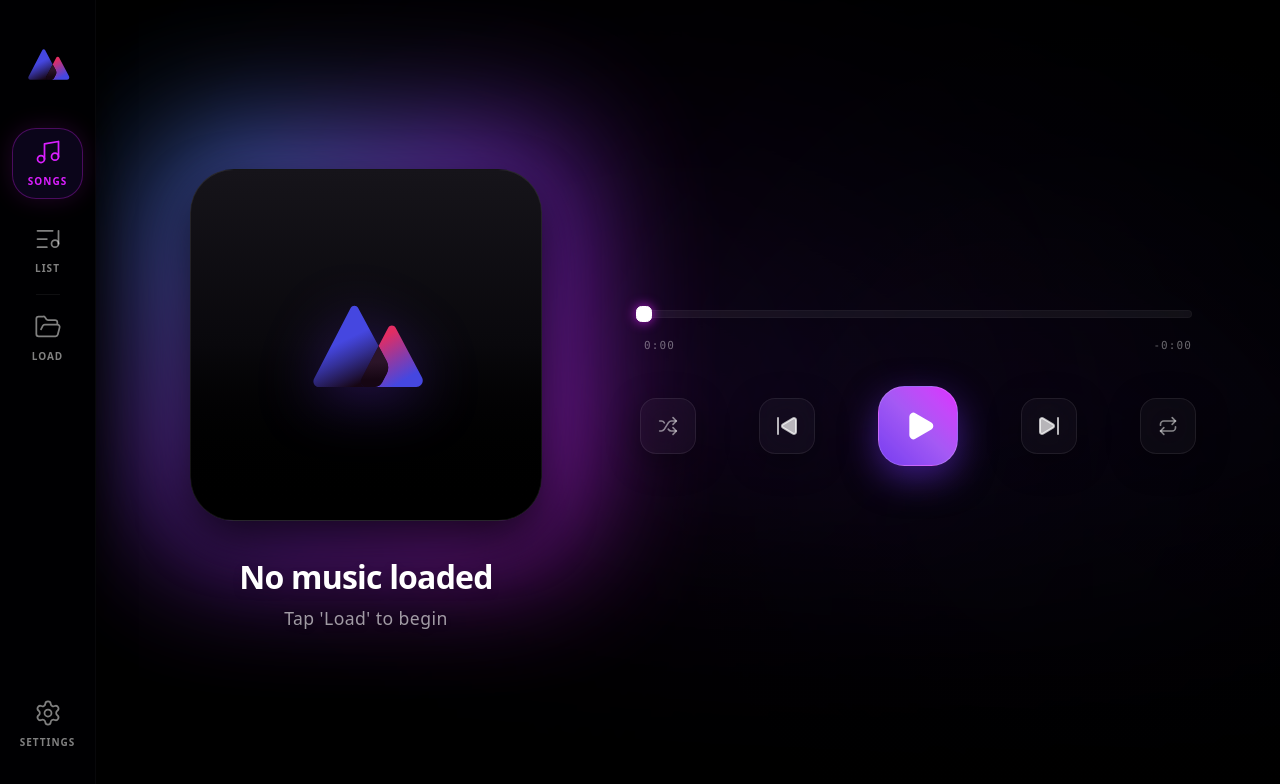
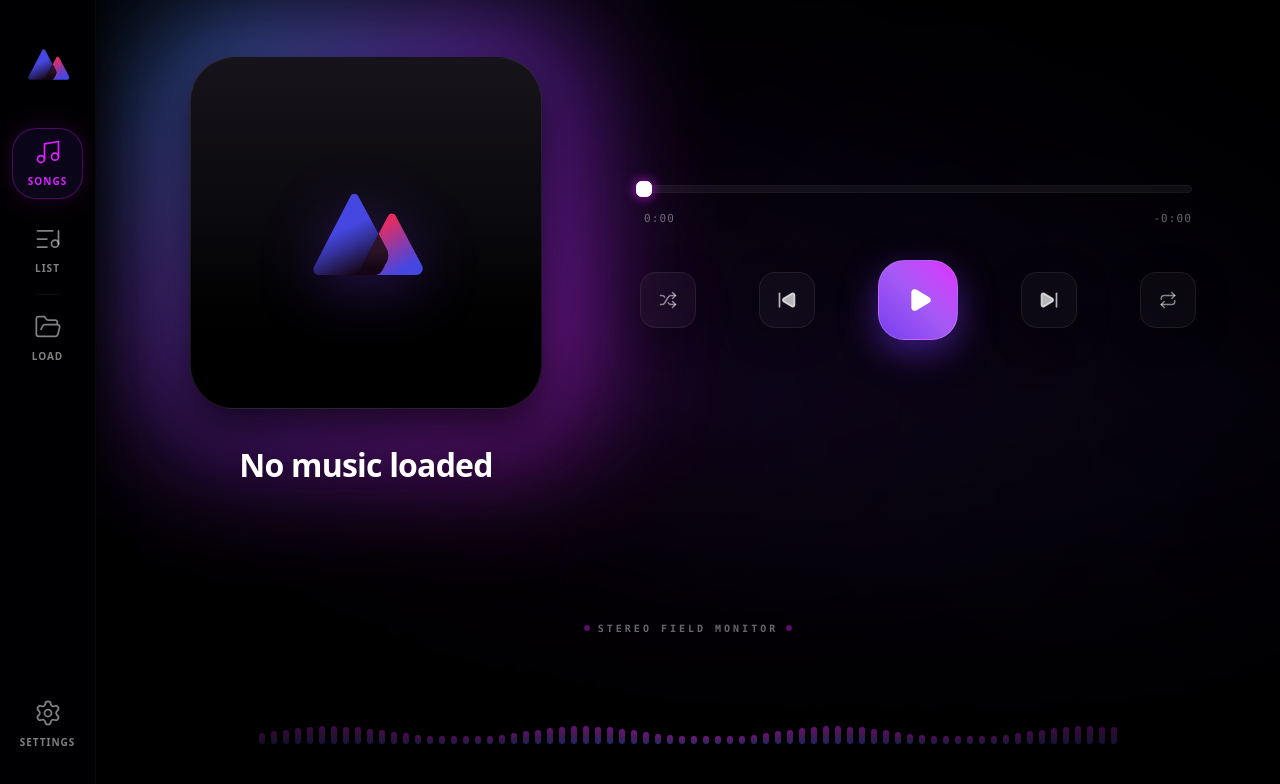
Before and after one commit to mikullovci-lab/DriveBeat, a React (Vite) app: page / in a window 1280 px wide. Shown: the top 784 px of the page. Built offline with nearby package versions, Linux system fonts and the light colour scheme.

Commit message:
Add files via upload

```diff
--- a/src/App.tsx
+++ b/src/App.tsx
@@ -5,6 +5,7 @@ import {
 } from 'lucide-react';
 // @ts-ignore
 import jsmediatags from 'jsmediatags/dist/jsmediatags.min.js';
+import { AudioWaveform } from './components/AudioWaveform';
 
 const getFallbackColors = (index: number) => {
   const colors = [
@@ -186,6 +187,53 @@ export default function App() {
     setDeferredPrompt(null);
     setShowInstallBanner(false);
   };
+
+  // Keep screen awake while music is playing using Screen Wake Lock API
+  useEffect(() => {
+    let wakeLock: any = null;
+
+    const requestWakeLock = async () => {
+      if (!('wakeLock' in navigator)) return;
+      try {
+        wakeLock = await (navigator as any).wakeLock.request('screen');
+        console.log('Screen Wake Lock acquired successfully.');
+      } catch (err: any) {
+        console.warn(`Failed to acquire Screen Wake Lock: ${err.name}, ${err.message}`);
+      }
+    };
+
+    const releaseWakeLock = async () => {
+      if (wakeLock) {
+        try {
+          await wakeLock.release();
+          wakeLock = null;
+          console.log('Screen Wake Lock released.');
+        } catch (err) {
+          console.error('Error releasing Screen Wake Lock:', err);
+        }
+      }
+    };
+
+    if (isPlaying) {
+      requestWakeLock();
+    } else {
+      releaseWakeLock();
+    }
+
+    // Handle tab visibility change (re-acquire lock if page becomes visible again)
+    const handleVisibilityChange = async () => {
+      if (document.visibilityState === 'visible' && isPlaying) {
+        await requestWakeLock();
+      }
+    };
+
+    document.addEventListener('visibilitychange', handleVisibilityChange);
+
+    return () => {
+      document.removeEventListener('visibilitychange', handleVisibilityChange);
+      releaseWakeLock();
+    };
+  }, [isPlaying]);
 
   // Save state on change
   useEffect(() => {
@@ -864,7 +912,7 @@ export default function App() {
   const currentMeta = currentTrack ? metadataCache[currentTrack.id] : null;
 
   const title = currentMeta?.title || (currentTrack ? (currentTrack.isStream ? (currentTrack.streamTitle || "Live Stream") : cleanFileName(currentTrack.file?.name || "")) : "No music loaded");
-  const artist = currentMeta?.artist || "Tap 'Load' to begin";
+  const artist = currentMeta?.artist || (currentTrack ? "Unknown Artist" : "");
 
   // Calculate upcoming tracks
   const upcomingTracks = [];
@@ -1057,45 +1105,48 @@ export default function App() {
         </div>
 
         {view === 'player' ? (
-          <div className="flex-1 flex flex-col p-4 md:p-6 pb-28 md:pb-6 overflow-y-auto no-scrollbar relative z-10 justify-center">
+          <div className="flex-1 flex flex-col p-3 md:p-6 pb-24 md:pb-6 overflow-y-auto no-scrollbar relative z-10 justify-center">
 
-            <div className="flex flex-col lg:grid lg:grid-cols-12 lg:gap-12 xl:gap-20 max-w-[28rem] lg:max-w-5xl w-full mx-auto mt-2 md:mt-4 lg:mt-0 items-center justify-center">
+            <div className="flex flex-col lg:grid lg:grid-cols-12 lg:gap-12 xl:gap-20 max-w-[28rem] lg:max-w-5xl w-full mx-auto mt-1 sm:mt-3 md:mt-4 lg:mt-0 items-center justify-center">
 
               {/* Left Column: Cover Art and Title Info */}
               <div className="lg:col-span-5 flex flex-col items-center justify-center w-full relative z-10">
-                <div className="w-[65vw] max-w-[16rem] lg:max-w-[22rem] lg:w-[22rem] aspect-square relative rounded-[2.5rem] lg:rounded-[3rem] mx-auto mb-6 lg:mb-8 group flex-shrink-0 flex items-center justify-center">
-                  <div className={`absolute inset-[-35px] rounded-[3.5rem] bg-gradient-to-br from-[#0099FF] via-[#8A2BE2] to-[#db1fff] opacity-75 blur-[65px] transition-all duration-1000 ${isPlaying ? 'scale-[1.25] opacity-90 animate-liquid-glow' : 'scale-100 blur-[45px]'}`} />
+                <div className="w-[45vw] sm:w-[50vw] max-w-[10.5rem] sm:max-w-[13.5rem] lg:w-[22rem] lg:max-w-[22rem] aspect-square relative rounded-[1.75rem] sm:rounded-[2.25rem] lg:rounded-[3rem] mx-auto mb-4 sm:mb-6 lg:mb-8 group flex-shrink-0 flex items-center justify-center">
+                  <div className={`absolute inset-[-18px] sm:inset-[-35px] rounded-[2.25rem] sm:rounded-[3.5rem] bg-gradient-to-br from-[#0099FF] via-[#8A2BE2] to-[#db1fff] opacity-75 blur-[35px] sm:blur-[65px] transition-all duration-1000 ${isPlaying ? 'scale-[1.2] sm:scale-[1.25] opacity-90 animate-liquid-glow' : 'scale-100 blur-[25px] sm:blur-[45px]'}`} />
 
                   {currentMeta?.coverUrl ? (
-                    <img src={currentMeta.coverUrl} alt="Album Art" className="w-full h-full object-cover rounded-[2.25rem] lg:rounded-[2.75rem] relative z-10 shadow-[0_20px_50px_rgba(0,0,0,0.8)] border border-white/10" />
+                    <img src={currentMeta.coverUrl} alt="Album Art" className="w-full h-full object-cover rounded-[1.5rem] sm:rounded-[2rem] lg:rounded-[2.75rem] relative z-10 shadow-[0_20px_50px_rgba(0,0,0,0.8)] border border-white/10" />
                   ) : currentIndex >= 0 ? (
-                    <div className={`w-full h-full rounded-[2.25rem] lg:rounded-[2.75rem] relative z-10 shadow-[0_20px_50px_rgba(0,0,0,0.8)] bg-gradient-to-br ${getFallbackColors(currentIndex)} flex items-center justify-center border border-white/10`}>
-                      <Music size={80} className="text-white/40" strokeWidth={1} />
+                    <div className={`w-full h-full rounded-[1.5rem] sm:rounded-[2rem] lg:rounded-[2.75rem] relative z-10 shadow-[0_20px_50px_rgba(0,0,0,0.8)] bg-gradient-to-br ${getFallbackColors(currentIndex)} flex items-center justify-center border border-white/10`}>
+                      <Music size={48} className="text-white/40 sm:hidden" strokeWidth={1} />
+                      <Music size={80} className="text-white/40 hidden sm:block" strokeWidth={1} />
                     </div>
                   ) : (
-                    <div className="w-full h-full rounded-[2.25rem] lg:rounded-[2.75rem] relative z-10 shadow-[0_20px_50px_rgba(0,0,0,0.8)] bg-gradient-to-b from-[#16141a] via-[#09080c] to-black flex flex-col items-center justify-center border border-white/[0.08] p-10 select-none">
-                      <DriveBeatLogo className="w-24 h-24 lg:w-32 lg:h-32 drop-shadow-[0_10px_30px_rgba(112,48,239,0.35)] hover:scale-105 transition-transform duration-500" />
+                    <div className="w-full h-full rounded-[1.5rem] sm:rounded-[2rem] lg:rounded-[2.75rem] relative z-10 shadow-[0_20px_50px_rgba(0,0,0,0.8)] bg-gradient-to-b from-[#16141a] via-[#09080c] to-black flex flex-col items-center justify-center border border-white/[0.08] p-6 sm:p-10 select-none">
+                      <DriveBeatLogo className="w-16 h-16 sm:w-24 sm:h-24 lg:w-32 lg:h-32 drop-shadow-[0_10px_30px_rgba(112,48,239,0.35)] hover:scale-105 transition-transform duration-500" />
                     </div>
                   )}
                 </div>
 
-                <div className="text-center mb-3 lg:mb-0 px-2 relative z-10 flex-shrink-0">
-                  <h1 className="text-[1.6rem] lg:text-[2rem] font-bold text-white mb-1 truncate tracking-tight drop-shadow-lg max-w-[17rem] lg:max-w-[22rem]">{title}</h1>
-                  <p className="text-[1rem] lg:text-[1.1rem] text-white/60 truncate tracking-wide drop-shadow-md max-w-[17rem] lg:max-w-[22rem]">{artist}</p>
+                <div className="text-center mb-1.5 sm:mb-3 lg:mb-0 px-2 relative z-10 flex-shrink-0">
+                  <h1 className="text-[1.3rem] sm:text-[1.6rem] lg:text-[2rem] font-bold text-white mb-0.5 sm:mb-1 truncate tracking-tight drop-shadow-lg max-w-[15rem] sm:max-w-[17rem] lg:max-w-[22rem]">{title}</h1>
+                  {artist && (
+                    <p className="text-[0.9rem] sm:text-[1rem] lg:text-[1.1rem] text-white/60 truncate tracking-wide drop-shadow-md max-w-[15rem] sm:max-w-[17rem] lg:max-w-[22rem]">{artist}</p>
+                  )}
                 </div>
               </div>
 
               {/* Right Column: Controls & Queue */}
-              <div className="lg:col-span-7 flex flex-col justify-center w-full relative z-10 mt-4 lg:mt-0">
+              <div className="lg:col-span-7 flex flex-col justify-center w-full relative z-10 mt-2 sm:mt-4 lg:mt-0">
                 {/* Custom Progress Bar */}
-                <div className="w-full mt-4 mb-4 lg:mt-0 lg:mb-8 relative z-10 px-2 flex-shrink-0">
+                <div className="w-full mt-1.5 sm:mt-4 mb-2 sm:mb-4 lg:mt-0 lg:mb-8 relative z-10 px-2 flex-shrink-0">
                   <div
-                    className="h-10 flex items-center group cursor-pointer relative"
+                    className="h-8 sm:h-10 flex items-center group cursor-pointer relative"
                     onMouseDown={handleSeek}
                     onTouchStart={handleSeek}
                     ref={progressRef}
                   >
-                    <div className="w-full h-2 bg-white/[0.06] backdrop-blur-md rounded-md overflow-hidden absolute pointer-events-none border border-white/[0.03]">
+                    <div className="w-full h-1.5 sm:h-2 bg-white/[0.06] backdrop-blur-md rounded-md overflow-hidden absolute pointer-events-none border border-white/[0.03]">
                       <div
                         className="h-full bg-gradient-to-r from-[#7030ef] to-[#db1fff] rounded-md relative"
                         style={{ width: `${duration ? (progress / duration) * 100 : 0}%` }}
@@ -1104,42 +1155,42 @@ export default function App() {
                       </div>
                     </div>
                     <div
-                      className="w-4 h-4 bg-white rounded-[0.35rem] shadow-[0_0_12px_rgba(219,31,255,0.85)] absolute pointer-events-none transform -translate-x-1/2 -translate-y-1/2 top-1/2 transition-transform group-hover:scale-125 border border-white"
+                      className="w-3.5 h-3.5 sm:w-4 sm:h-4 bg-white rounded-[0.35rem] shadow-[0_0_12px_rgba(219,31,255,0.85)] absolute pointer-events-none transform -translate-x-1/2 -translate-y-1/2 top-1/2 transition-transform group-hover:scale-125 border border-white"
                       style={{ left: `${duration ? (progress / duration) * 100 : 0}%` }}
                     />
                   </div>
-                  <div className="flex justify-between text-[11px] text-white/40 mt-1 font-mono tracking-widest font-medium">
+                  <div className="flex justify-between text-[10px] sm:text-[11px] text-white/40 mt-0.5 font-mono tracking-widest font-medium">
                     <span>{formatTime(progress)}</span>
                     <span>-{formatTime(duration - progress)}</span>
                   </div>
                 </div>
 
                 {/* Playback Controls */}
-                <div className="w-full flex items-center justify-between px-1 relative z-10 flex-shrink-0 mb-6 lg:mb-10">
+                <div className="w-full flex items-center justify-between px-1 relative z-10 flex-shrink-0 mb-3 sm:mb-5 lg:mb-10">
                   {/* Shuffle Button */}
                   <button
                     onClick={toggleShuffle}
-                    className={`w-14 h-14 flex items-center justify-center rounded-2xl hover:animate-liquid-square hover:scale-110 active:scale-95 transition-all duration-300 backdrop-blur-xl border ${
+                    className={`w-11 h-11 sm:w-14 sm:h-14 flex items-center justify-center rounded-2xl hover:animate-liquid-square hover:scale-110 active:scale-95 transition-all duration-300 backdrop-blur-xl border ${
                       isShuffle
                         ? 'text-white bg-gradient-to-tr from-[#7030ef]/40 to-[#db1fff]/40 border-[#db1fff]/45 shadow-[0_0_20px_rgba(219,31,255,0.35)]'
                         : 'text-white/50 bg-white/[0.03] border-white/[0.08] hover:text-white hover:bg-white/[0.08] hover:border-white/[0.18]'
                     } shadow-[0_8px_32px_rgba(0,0,0,0.35)]`}
                   >
-                    <Shuffle size={20} strokeWidth={2} />
+                    <Shuffle size={18} strokeWidth={2} />
                   </button>
 
                   {/* Prev Button */}
                   <button
                     onClick={handlePrev}
-                    className="w-14 h-14 flex items-center justify-center text-white/70 rounded-2xl transition-all duration-300 hover:scale-110 active:scale-95 hover:animate-liquid-square bg-white/[0.03] backdrop-blur-xl border border-white/[0.08] hover:border-white/[0.18] shadow-[0_8px_32px_rgba(0,0,0,0.35)] hover:text-[#db1fff] hover:bg-white/[0.08]"
+                    className="w-11 h-11 sm:w-14 sm:h-14 flex items-center justify-center text-white/70 rounded-2xl transition-all duration-300 hover:scale-110 active:scale-95 hover:animate-liquid-square bg-white/[0.03] backdrop-blur-xl border border-white/[0.08] hover:border-white/[0.18] shadow-[0_8px_32px_rgba(0,0,0,0.35)] hover:text-[#db1fff] hover:bg-white/[0.08]"
                   >
-                    <SkipBack size={24} fill="currentColor" />
+                    <SkipBack size={20} fill="currentColor" />
                   </button>
 
                   {/* Main Play/Pause Button */}
                   <button
                     onClick={togglePlay}
-                    className={`w-20 h-20 bg-gradient-to-tr from-[#7030ef] via-[#9f50f3] to-[#db1fff] text-white hover:scale-105 active:scale-95 transition-all duration-300 relative overflow-hidden border border-white/20 rounded-[1.65rem] ${
+                    className={`w-16 h-16 sm:w-20 sm:h-20 bg-gradient-to-tr from-[#7030ef] via-[#9f50f3] to-[#db1fff] text-white hover:scale-105 active:scale-95 transition-all duration-300 relative overflow-hidden border border-white/20 rounded-[1.3rem] sm:rounded-[1.65rem] ${
                       isPlaying
                         ? 'animate-liquid-square scale-[1.03] shadow-[0_15px_45px_rgba(219,31,255,0.65)]'
                         : 'hover:animate-liquid-square shadow-[0_12px_35px_rgba(112,48,239,0.5)]'
@@ -1147,29 +1198,43 @@ export default function App() {
                   >
                     <div className="absolute inset-0 bg-white/5 pointer-events-none" />
                     <div className="relative z-10 flex items-center justify-center w-full h-full">
-                      {isPlaying ? <Pause size={32} fill="currentColor" /> : <Play size={32} fill="currentColor" className="ml-1" />}
+                      {isPlaying ? <Pause size={26} fill="currentColor" /> : <Play size={26} fill="currentColor" className="ml-0.5 sm:ml-1" />}
                     </div>
                   </button>
 
                   {/* Next Button */}
                   <button
                     onClick={() => handleNext()}
-                    className="w-14 h-14 flex items-center justify-center text-white/70 rounded-2xl transition-all duration-300 hover:scale-110 active:scale-95 hover:animate-liquid-square bg-white/[0.03] backdrop-blur-xl border border-white/[0.08] hover:border-white/[0.18] shadow-[0_8px_32px_rgba(0,0,0,0.35)] hover:text-[#db1fff] hover:bg-white/[0.08]"
+                    className="w-11 h-11 sm:w-14 sm:h-14 flex items-center justify-center text-white/70 rounded-2xl transition-all duration-300 hover:scale-110 active:scale-95 hover:animate-liquid-square bg-white/[0.03] backdrop-blur-xl border border-white/[0.08] hover:border-white/[0.18] shadow-[0_8px_32px_rgba(0,0,0,0.35)] hover:text-[#db1fff] hover:bg-white/[0.08]"
                   >
-                    <SkipForward size={24} fill="currentColor" />
+                    <SkipForward size={20} fill="currentColor" />
                   </button>
 
                   {/* Repeat Button */}
                   <button
                     onClick={toggleRepeat}
-                    className={`w-14 h-14 flex items-center justify-center rounded-2xl hover:animate-liquid-square hover:scale-110 active:scale-95 transition-all duration-300 backdrop-blur-xl border ${
+                    className={`w-11 h-11 sm:w-14 sm:h-14 flex items-center justify-center rounded-2xl hover:animate-liquid-square hover:scale-110 active:scale-95 transition-all duration-300 backdrop-blur-xl border ${
                       repeatMode !== 0
                         ? 'text-white bg-gradient-to-tr from-[#0055ff]/40 to-[#7030ef]/40 border-[#7030ef]/45 shadow-[0_0_20px_rgba(112,48,239,0.35)]'
                         : 'text-white/50 bg-white/[0.03] border-white/[0.08] hover:text-white hover:bg-white/[0.08] hover:border-white/[0.18]'
                     } shadow-[0_8px_32px_rgba(0,0,0,0.35)]`}
                   >
-                    {repeatMode === 2 ? <Repeat1 size={20} strokeWidth={2} /> : <Repeat size={20} strokeWidth={2} />}
+                    {repeatMode === 2 ? <Repeat1 size={18} strokeWidth={2} /> : <Repeat size={18} strokeWidth={2} />}
                   </button>
+                </div>
+
+                {/* Mobile Screen Waveform Visualizer */}
+                <div className="lg:hidden flex flex-col items-center justify-center w-full px-4 mb-2 sm:mb-4 select-none mt-0.5 sm:mt-1">
+                  <div className="flex items-center gap-1.5 mb-1.5 opacity-30 font-mono text-[8px] tracking-[0.25em] uppercase text-white font-bold">
+                    <span className="w-1 h-1 rounded-full bg-[#db1fff]" />
+                    Stereo Visualizer
+                  </div>
+                  <AudioWaveform
+                    isPlaying={isPlaying}
+                    barCount={28}
+                    className="h-6 sm:h-8 opacity-75"
+                    glowColor={getAccentColor(currentIndex >= 0 ? currentIndex : 0)}
+                  />
                 </div>
 
                 {/* Up Next Section */}
@@ -1210,6 +1275,21 @@ export default function App() {
                     </div>
                   </div>
                 )}
+              </div>
+
+              {/* Desktop/Wide Screen Waveform Visualizer */}
+              <div className="hidden lg:flex lg:col-span-12 flex-col items-center justify-center w-full max-w-3xl mx-auto mt-12 select-none relative z-10">
+                <div className="flex items-center gap-2 mb-3 opacity-40 font-mono text-[10px] tracking-[0.3em] uppercase text-white font-semibold">
+                  <span className="w-1.5 h-1.5 rounded-full bg-[#db1fff] animate-pulse" />
+                  Stereo Field Monitor
+                  <span className="w-1.5 h-1.5 rounded-full bg-[#db1fff] animate-pulse" />
+                </div>
+                <AudioWaveform
+                  isPlaying={isPlaying}
+                  barCount={72}
+                  className="h-20 lg:h-24 opacity-95"
+                  glowColor={getAccentColor(currentIndex >= 0 ? currentIndex : 0)}
+                />
               </div>
 
             </div>
--- /dev/null
+++ b/src/components/AudioWaveform.tsx
@@ -0,0 +1,99 @@
+import React, { useEffect, useState, useRef } from 'react';
+
+interface AudioWaveformProps {
+  isPlaying: boolean;
+  barCount?: number;
+  className?: string;
+  glowColor?: string;
+}
+
+export const AudioWaveform: React.FC<AudioWaveformProps> = ({
+  isPlaying,
+  barCount = 36,
+  className = "",
+  glowColor = "#db1fff"
+}) => {
+  const [heights, setHeights] = useState<number[]>([]);
+  const animationRef = useRef<number | null>(null);
+  const phaseRef = useRef<number>(0);
+
+  // Initialize bars with random idle heights
+  useEffect(() => {
+    const initial = Array.from({ length: barCount }, () => Math.random() * 20 + 10);
+    setHeights(initial);
+  }, [barCount]);
+
+  // Animate frequencies
+  useEffect(() => {
+    let lastTime = 0;
+    const interval = 60; // Update frequency values every 60ms for fluid visual animation
+
+    const animate = (timestamp: number) => {
+      if (!lastTime) lastTime = timestamp;
+      const elapsed = timestamp - lastTime;
+
+      if (elapsed >= interval) {
+        lastTime = timestamp;
+        phaseRef.current += 0.15;
+
+        setHeights((prev) => {
+          return prev.map((_, index) => {
+            if (isPlaying) {
+              // Create a multi-wave synthetic audio visualizer effect
+              const sineBase = Math.sin(phaseRef.current + index * 0.4) * 20;
+              const cosineBase = Math.cos(phaseRef.current * 1.5 - index * 0.25) * 15;
+              const noise = Math.random() * 45;
+
+              // Combine and clamp to elegant height range (15% to 100%)
+              const height = Math.max(15, Math.min(100, 35 + sineBase + cosineBase + noise));
+              return height;
+            } else {
+              // Gentle, low-amplitude breathing idle wave
+              const idleSine = Math.sin(phaseRef.current * 0.5 + index * 0.3) * 6;
+              return Math.max(8, 12 + idleSine);
+            }
+          });
+        });
+      }
+
+      animationRef.current = requestAnimationFrame(animate);
+    };
+
+    animationRef.current = requestAnimationFrame(animate);
+
+    return () => {
+      if (animationRef.current) {
+        cancelAnimationFrame(animationRef.current);
+      }
+    };
+  }, [isPlaying, barCount]);
+
+  return (
+    <div className={`flex items-end justify-center gap-[3.5px] sm:gap-[5px] md:gap-1.5 w-full select-none ${className || "h-14"}`}>
+      {heights.map((height, i) => {
+        // Create an elegant gradient index mapping
+        const ratio = i / barCount;
+
+        // Dynamic styling for beautiful center-weighted heights and gorgeous multi-colors
+        // Center bars have slightly higher limits to look more active
+        const weightedRatio = 1 - Math.abs(ratio - 0.5) * 2; // 0 at edges, 1 at center
+        const displayHeight = isPlaying ? height * (0.4 + weightedRatio * 0.6) : height;
+
+        return (
+          <div
+            key={i}
+            className="w-[3px] sm:w-[5px] md:w-[6px] rounded-full transition-all duration-75 ease-out shrink-0"
+            style={{
+              height: `${displayHeight}%`,
+              background: `linear-gradient(to top, #4547e0, #893ba9, #db1fff)`,
+              boxShadow: isPlaying
+                ? `0 0 16px ${glowColor}60, 0 0 6px ${glowColor}30`
+                : 'none',
+              opacity: isPlaying ? 0.3 + weightedRatio * 0.7 : 0.25 + weightedRatio * 0.35,
+            }}
+          />
+        );
+      })}
+    </div>
+  );
+};
```
